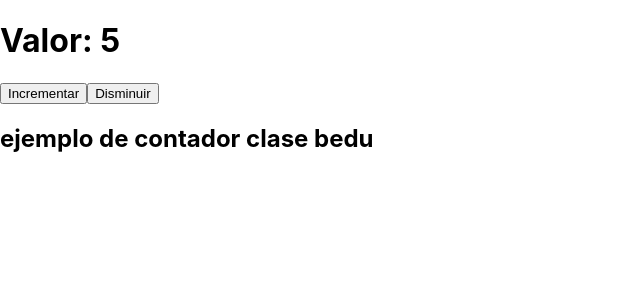
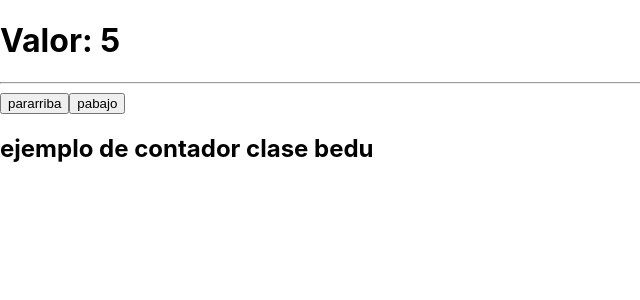
Before and after one commit to katalinai/react-contador, a React (Create React App) app: page / in a window 1280 px wide. Shown: the top 300 px of the page, without its empty margins (0-640 px from the left). Built offline with nearby package versions, Linux system fonts and the light colour scheme.

Commit message:
creación e implementaicón del componente botón

```diff
--- a/src/App.js
+++ b/src/App.js
@@ -1,4 +1,5 @@
 import React, { Component } from 'react';
+import KataButton from './Button';
 
 export default class App extends Component {
 
@@ -28,8 +29,12 @@ export default class App extends Component {
     return (
       <div>
         <h1>Valor: {count} </h1>
-        <button onClick=  {this.incrementarContador}>Incrementar</button>
-        <button onClick= {this.disminuirContador}>Disminuir</button>
+
+        <hr></hr>
+        <KataButton tituloBoton={"pararriba"} accionBoton={this.incrementarContador}></KataButton>
+        <KataButton tituloBoton={"pabajo"} accionBoton={this.disminuirContador}></KataButton>
+
+
       </div>
     );
   }
--- /dev/null
+++ b/src/Button.js
@@ -0,0 +1,13 @@
+import React, { Component } from 'react'
+
+export default class KataButton extends Component{
+
+    render() {
+        let {tituloBoton, accionBoton} = this.props;
+
+        return (
+            <button onClick={accionBoton}>{tituloBoton}</button>
+        )
+    }
+
+}
```
